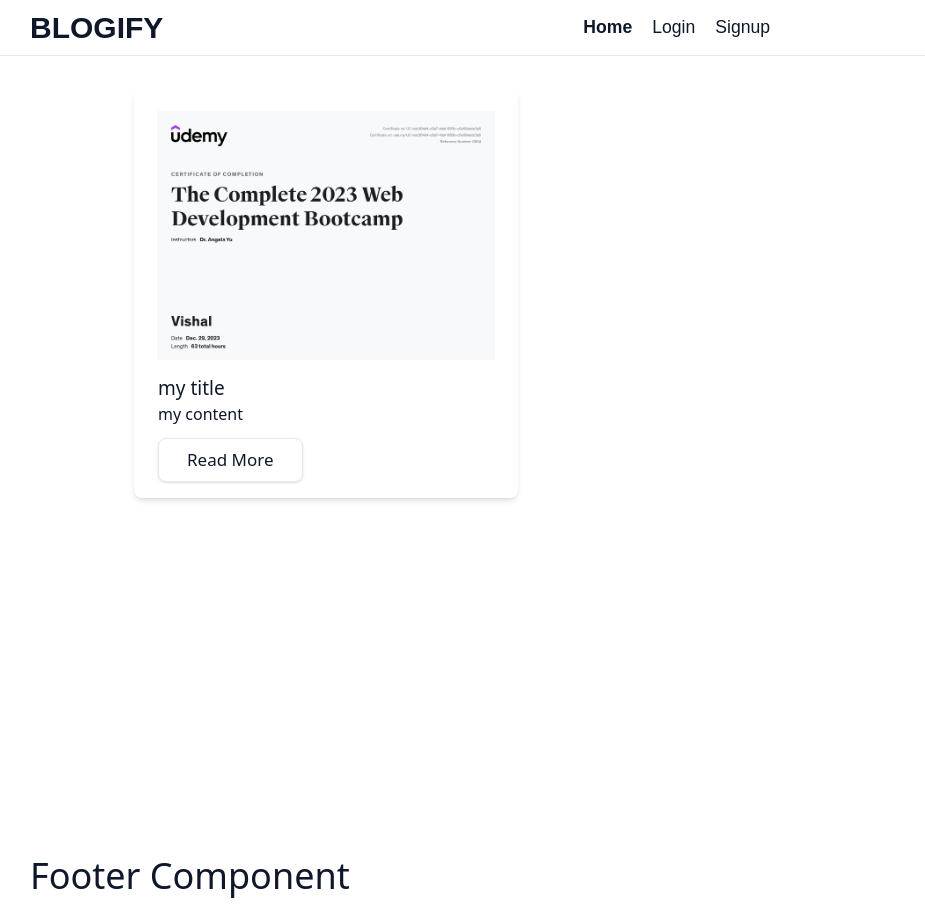
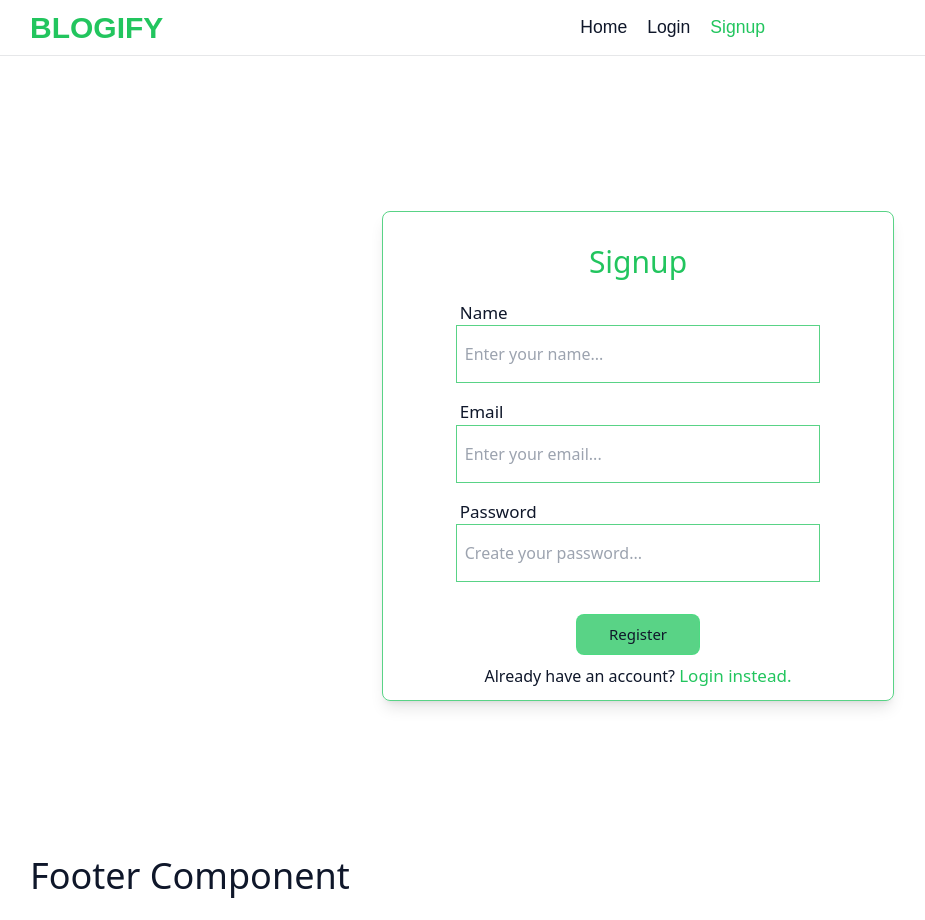
Before and after one commit to vishalkumar12323/Blog-react-app, a React (Vite) app: page /signup in a window 1280 px wide. Before the commit this address led to /. Shown: the whole page, without its empty margins (2-927 px from the left). Built offline with nearby package versions, Linux system fonts and the light colour scheme; no server answers; a web font is replaced by a local one.

Commit message:
update login or signup pages

```diff
--- a/src/components/BlogCard.jsx
+++ b/src/components/BlogCard.jsx
@@ -5,7 +5,7 @@ const BlogCard = ({ blogs }) => {
     <>
       {blogs.map((blog) => (
         <div
-          className="max-w-[24rem] p-4 dark:bg-slate-800 rounded-lg shadow-md"
+          className="max-w-[24rem] p-4 bg-gray-50 border border-green-500/75 dark:bg-slate-800 rounded-lg shadow-md"
           key={blog?.slug}
         >
           <a href={`/blog/${blog?.slug}`}>
@@ -20,7 +20,9 @@ const BlogCard = ({ blogs }) => {
                 <p className="mb-1 dark:text-gray-200">{blog?.content}</p>
               </div>
               <div className="px-2">
-                <Button className="capitalize mt-2">read more</Button>
+                <Button className="bg-transparent mt-2 px-4 text-[12px]">
+                  continue reading..
+                </Button>
               </div>
             </div>
           </a>
--- a/src/components/Button.jsx
+++ b/src/components/Button.jsx
@@ -4,7 +4,7 @@ const Button = ({ className, type, children, ...props }) => {
   return (
     <button
       className={clsx(
-        `border shadow hover:shadow-gray-400 transition active:shadow py-2 px-7 rounded-lg text-[17px] font-normal`,
+        `border border-green-400/75 dark:border-green-500/75 bg-green-500/75 hover:bg-green-600/75 hover:shadow-green-400 transition active:shadow py-2 px-8 rounded-lg text-[15px]`,
         className
       )}
       type={type}
--- a/src/components/Header/Header.jsx
+++ b/src/components/Header/Header.jsx
@@ -22,7 +22,10 @@ const Header = () => {
     <header className="font h-[3.5rem] px-8 flex items-center sticky top-0 z-40 w-full backdrop-blur border-b border-slate-900/10 dark:border-slate-50/10 dark:bg-transparent">
       <nav className="flex flex-wrap justify-between w-full">
         <div>
-          <NavLink to="/" className="logo text-3xl font-semibold select-none">
+          <NavLink
+            to="/"
+            className="logo text-3xl text-green-500 font-semibold select-none"
+          >
             BLOGIFY
           </NavLink>
         </div>
@@ -34,9 +37,9 @@ const Header = () => {
                   to={item.url}
                   className={({ isActive }) => {
                     return clsx(
-                      `text-[1.1rem] transition hover:font-semibold`,
+                      `text-[1.1rem] transition hover:text-green-500`,
                       {
-                        "font-semibold": isActive,
+                        "font-normal text-green-500": isActive,
                       }
                     );
                   }}
@@ -66,7 +69,7 @@ const Header = () => {
           )}
           <Button
             onClick={toggleTheme}
-            className="w-0 h-fit border-none shadow-none active:shadow-none py-0 px-0"
+            className="bg-transparent hover:bg-transparent border-none"
           >
             <DarkModeSwitch
               checked={isDarkTheme}
--- a/src/components/Input.jsx
+++ b/src/components/Input.jsx
@@ -8,7 +8,7 @@ const Input = React.forwardRef(function Input(
   const id = useId();
   return (
     <>
-      <div className="w-full mb-1">
+      <div className="w-full mb-4">
         {label && (
           <label htmlFor={id} className="pl-1 capitalize text-[17px]">
             {label}
@@ -18,7 +18,7 @@ const Input = React.forwardRef(function Input(
           id={id}
           type={type}
           className={clsx(
-            `outline-none py-[7px] rounded-md w-full px-2 text-[18px] mb-3 border focus:shadow transition-all dark:text-black`,
+            `outline-none py-2 px-2 text-black w-full border border-green-500/75`,
             className
           )}
           {...props}
--- a/src/components/Login.jsx
+++ b/src/components/Login.jsx
@@ -27,41 +27,48 @@ const Login = () => {
   };
   return (
     <>
-      <div className="w-full h-[80vh] flex justify-center items-center">
-        <div className="max-w-[38%] w-[40%] mx-auto rounded-lg shadow-lg h-auto p-4 dark:bg-slate-800">
-          <h2 className="py-1 px-2 mb-3 text-2xl">
-            Login to{" "}
-            <span className="font uppercase text-[4xl] font-semibold">
-              blogify
-            </span>
-          </h2>
-          <form onSubmit={handleSubmit(onSubmit)} className="mt-1 px-2">
+      <div className="w-full h-[100vh] flex justify-center items-center">
+        <div className="w-[90%] sm:w-[50%] sm:max-w-[55%]  mx-auto h-auto rounded-lg shadow-lg p-3 dark:bg-slate-800 border border-green-500/75 flex justify-start items-center flex-col">
+          <div className="py-7">
+            <h2 className="px-2 text-3xl text-green-500">Login</h2>
+          </div>
+          <form
+            onSubmit={handleSubmit(onSubmit)}
+            className="px-2 h-full w-3/4 flex items-center justify-start flex-col"
+          >
             <Input
               label="email"
               type="email"
-              placeholder="enter your email..."
+              placeholder="Email"
               autoComplete="off"
               {...register("email", {
                 required: "please enter a valid email.",
               })}
+              className={"py-4"}
             />
             <Input
               label="password"
               type="password"
-              placeholder="enter your password..."
+              placeholder="Password"
               autoComplete="off"
               {...register("password", {
                 min: 8,
                 max: 16,
                 required: "please enter valid password.",
               })}
+              className={"py-4 md:mb-4"}
             />
 
-            <div className="w-full flex justify-between gap-3 items-center">
-              <Button type="submit">Login</Button>
-              <p className="text-[14px]">
+            <div className="w-full flex justify-center gap-3 items-center flex-col">
+              <Button type="submit" className={"text-2xl"}>
+                Login
+              </Button>
+              <p className="text-[12px] sm:text-[16px] text-center">
                 don't have an account,{" "}
-                <a href="#" className="text-blue-500 hover:underline">
+                <a
+                  href="#"
+                  className="text-green-500 text-[12px] sm:text[17px] hover:underline"
+                >
                   click here
                 </a>{" "}
               </p>
--- a/src/components/Signup.jsx
+++ b/src/components/Signup.jsx
@@ -10,16 +10,16 @@ const Signup = () => {
   };
   return (
     <>
-      <div className="w-full h-[80vh] flex justify-center items-center">
-        <div className="w-[44%] h-auto max-w-[42%] mx-auto rounded-lg shadow-lg p-4 dark:bg-slate-800">
-          <h2 className="py-1 px-2 mb-3 text-2xl">
-            Register to{" "}
-            <span className="font uppercase text-[4xl] font-semibold">
-              blogify
-            </span>
-          </h2>
+      <div className="w-full h-[100vh] flex justify-center items-center">
+        <div className="w-[90%] sm:w-[50%] sm:max-w-[55%] h-auto rounded-lg shadow-lg p-3 dark:bg-slate-800 border border-green-500/75 flex justify-start items-center flex-col">
+          <div className="py-5">
+            <h2 className="px-2 text-3xl text-green-500">Signup</h2>
+          </div>
 
-          <form onSubmit={handleSubmit(onSubmit)} className="mt-1 px-2">
+          <form
+            onSubmit={handleSubmit(onSubmit)}
+            className="h-full w-3/4 flex items-center justify-start flex-col"
+          >
             <Input
               label="name"
               type="text"
@@ -29,6 +29,7 @@ const Signup = () => {
                 max: 15,
               })}
               autoComplete="off"
+              className={"py-3 sm:py-4"}
             />
             <Input
               label="email"
@@ -38,6 +39,7 @@ const Signup = () => {
                 required: "please enter valid email",
               })}
               autoComplete="off"
+              className={"py-3 sm:py-4"}
             />
             <Input
               label="password"
@@ -49,13 +51,17 @@ const Signup = () => {
                 required: "please enter a valid password",
               })}
               autoComplete="off"
+              className={"py-3 sm:py-4 md:mb-4"}
             />
 
-            <div className="w-full flex justify-between gap-2 items-center">
+            <div className="w-full flex justify-center gap-2 items-center flex-col">
               <Button type="submit">Register</Button>
-              <p className="text-[13.5px]">
+              <p className="text-[12px] md:text-[16px] text-center">
                 Already have an account?{" "}
-                <a href="/login" className="text-blue-500 hover:underline">
+                <a
+                  href="/login"
+                  className="text-green-500 text-[12px] sm:text-[17px]  hover:underline"
+                >
                   Login instead.
                 </a>{" "}
               </p>
--- a/src/route.jsx
+++ b/src/route.jsx
@@ -21,17 +21,17 @@ export const router = createBrowserRouter([
       {
         path: "/login",
         element: (
-          <Layout isAuthenticated={false}>
-            <Login />
-          </Layout>
+          // <Layout isAuthenticated={false}>
+          // </Layout>
+          <Login />
         ),
       },
       {
         path: "/signup",
         element: (
-          <Layout isAuthenticated={false}>
-            <Signup />
-          </Layout>
+          <Signup />
+          // <Layout isAuthenticated={false}>
+          // </Layout>
         ),
       },
       {
```
